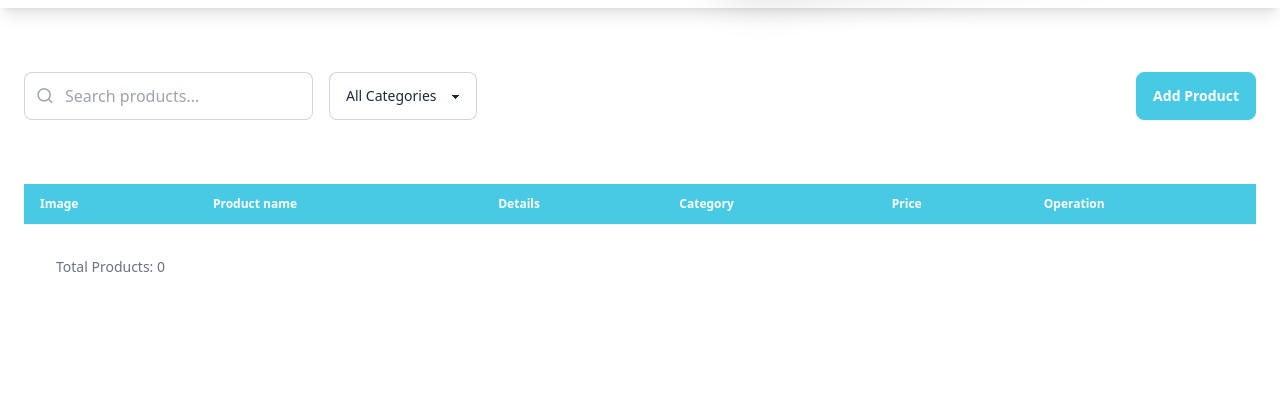
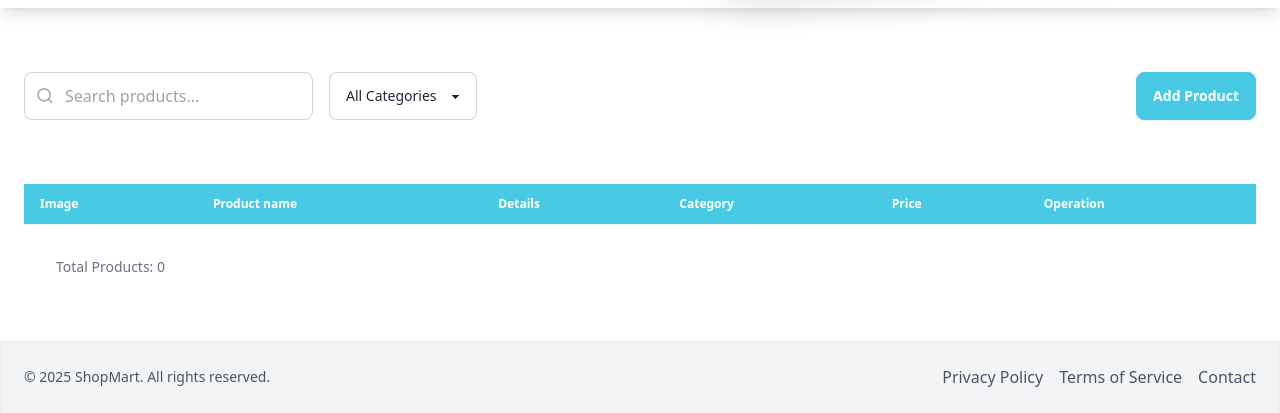
Before and after one commit to Yaffa-Solutions/e-commerce-team3, a website with bundled scripts: page public/pages/sellerPage.html in a window 1280 px wide. Shown: the part 532-945 px from the top of the page. Before the commit the page ends 873 px from the top, so only its background shows below. Built offline with nearby package versions, Linux system fonts and the light colour scheme.

Commit message:
add footer

```diff
--- a/public/pages/sellerPage.html
+++ b/public/pages/sellerPage.html
@@ -212,6 +212,18 @@
       </table>
       <p class="text-gray-500 text-sm pl-8 pt-8 " id="productCount"></p>
     </div>
+    <footer class="bg-gray-100 text-gray-600 mt-12 shadow-inner">
+    <div class="max-w-7xl mx-auto px-6 py-6 flex flex-col md:flex-row items-center justify-between">
+    <p class="text-sm text-center md:text-left">&copy; 2025 ShopMart. All rights reserved.</p>
+
+    <div class="flex space-x-4 mt-2 md:mt-0">
+      <a href="#" class="hover:text-[#48cae4] transition">Privacy Policy</a>
+      <a href="#" class="hover:text-[#48cae4] transition">Terms of Service</a>
+      <a href="#" class="hover:text-[#48cae4] transition">Contact</a>
+    </div>
+   </div>
+    </footer>
+
     <script>
 
     function logout() {
```
